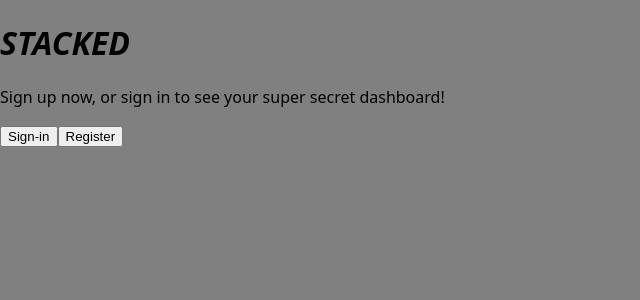
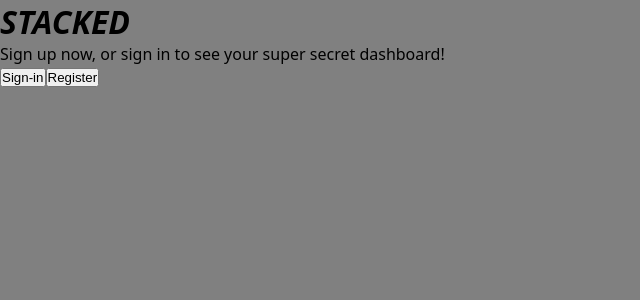
Before and after one commit to MikalaiBaitsou/project-3-frontend, a React (Vite) app: page / in a window 1280 px wide. Shown: the top 300 px of the page, without its empty margins (0-640 px from the left). Built offline with nearby package versions, Linux system fonts and the light colour scheme; no server answers.

Commit message:
landing.css

```diff
--- a/src/components/Landing/Landing.css
+++ b/src/components/Landing/Landing.css
@@ -1,10 +1,25 @@
-:root {
-    display: flex;
+* {
     margin: 0;
     padding: 0;
-    flex-direction: row;
+    box-sizing: border-box;
   }
 
-  h1, em {
+  html {
+    -webkit-font-smoothing: antialiased;
+    -moz-osx-font-smoothing: grayscale;
+    font-size: 16px;
+    font-family: 'Montserrat', -apple-system, BlinkMacSystemFont, 'Segoe UI', Roboto,
+      Oxygen, Ubuntu, Cantarell, 'Open Sans', 'Helvetica Neue', sans-serif;
+
+    outline-style: solid;
+    outline-color: gold;
+    flex-direction: column;
+    flex-wrap: wrap;
+    align-content: center;
+    align-items: stretch;
+  }
+  h1 {
     display: flex;
+    align-content: center;
+
   }
```
